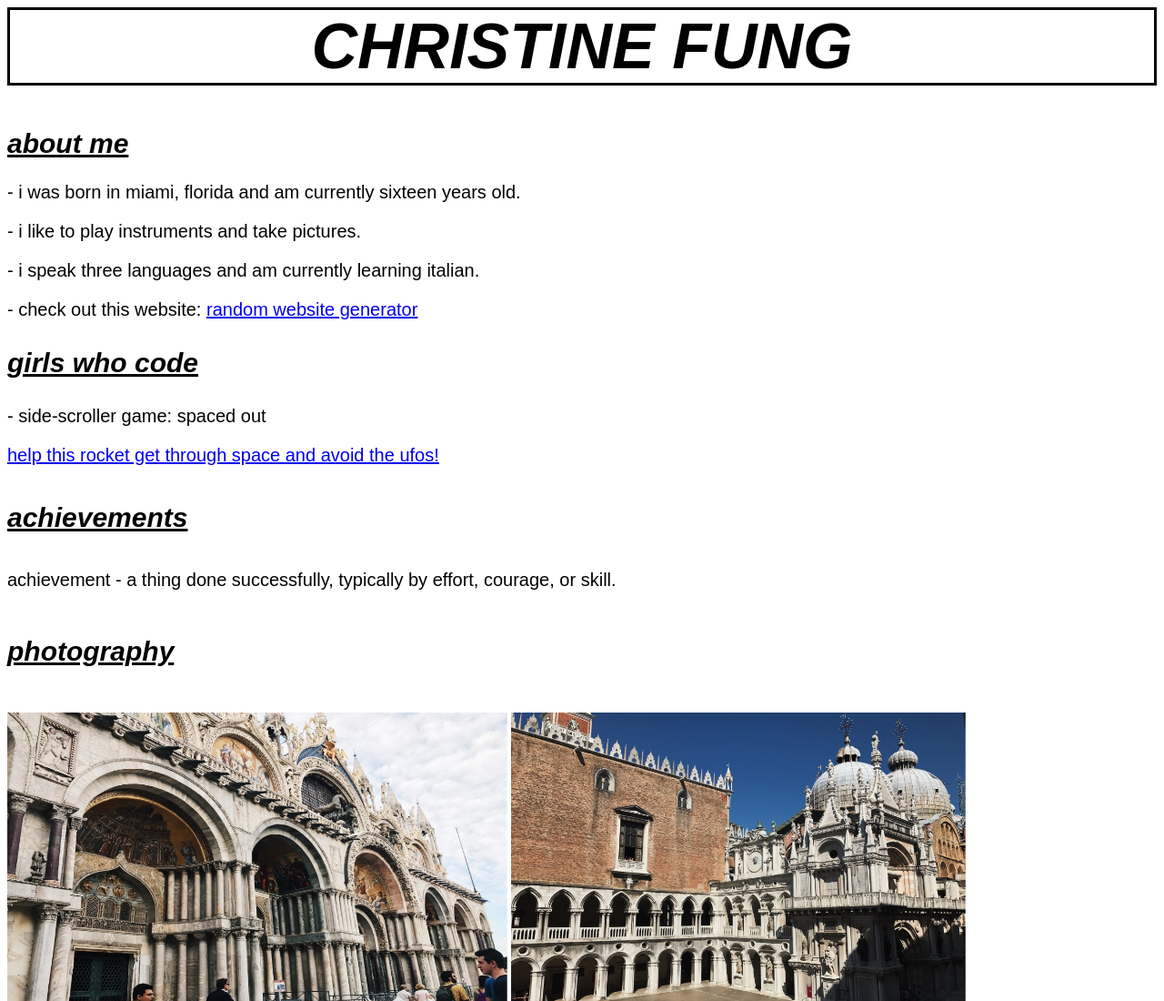
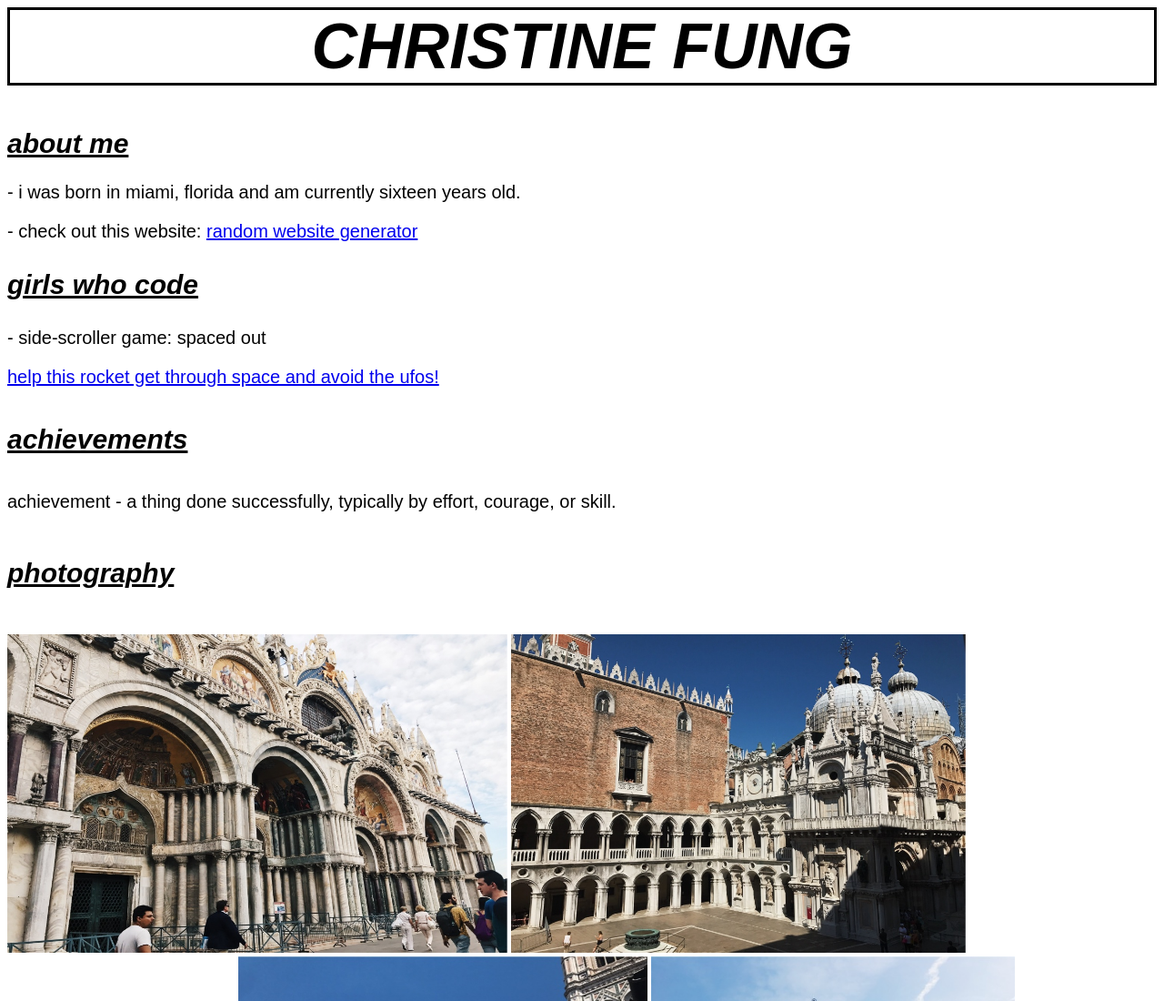
Before and after one commit to christinefung/christinefung.github.io, a plain HTML site: page index.html in a window 1280 px wide. Shown: the top 1100 px of the page at 91% size. Drawn offline with Linux system fonts and the light colour scheme.

Commit message:
Update index.html

```diff
--- a/index.html
+++ b/index.html
@@ -7,8 +7,6 @@
     <h1 > christine fung </h1>
     <h2 class="headers"> about me </h2>
     <p class="aboutme"> - i was born in miami, florida and am currently sixteen years old.</p>
-    <p class="aboutme"> - i like to play instruments and take pictures. </p>
-    <p class="aboutme"> - i speak three languages and am currently learning italian. </p>
     <p class="aboutme"> - check out this website: <a href="http://www.theuselessweb.com/"> random website generator </a></p>
     <h3 class="headers"> girls who code </h3>
     <p class="gwc"> - side-scroller game: spaced out </p>
```
